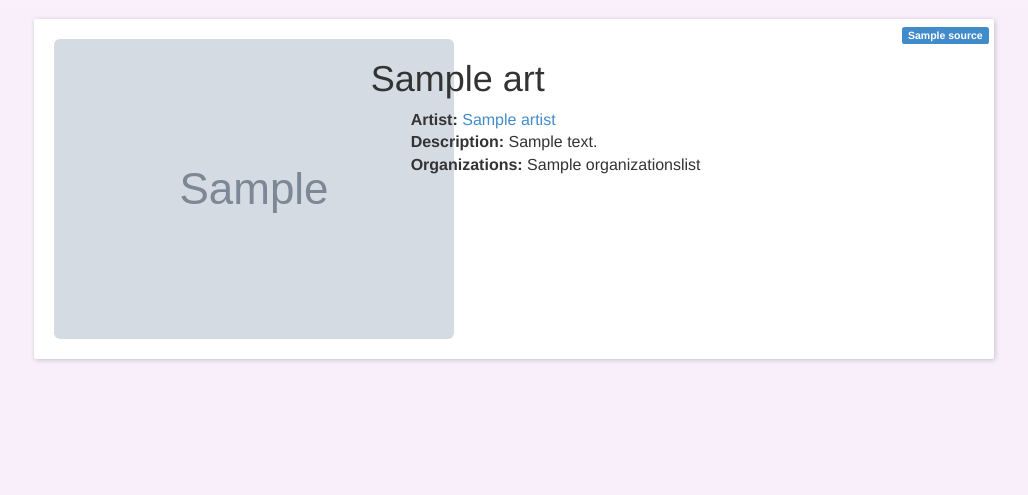
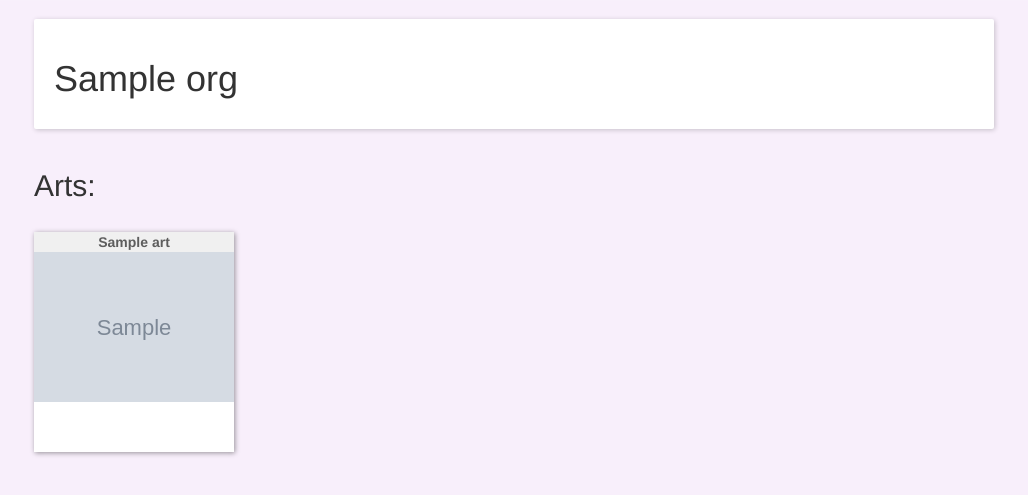
Before and after one commit to warunsl/Provenir, a Flask app: template app/templates/organization.html in a window 1280 px wide; the page is wider, and only the part inside the window is pictured. Shown: the part 51-546 px from the top of that part, without its empty margins (141-1169 px from the left). Run offline with Flask 2, Linux system fonts and the light colour scheme; the template is opened without the code that fills it: most values are stand-ins (such as "Sample title", 1, 10 or a date in 2020); grey boxes marked "Sample" are stand-in pictures; some libraries are stand-ins or nearby versions.

Commit message:
Changes to get the organizations page working

```diff
--- a/app/templates/organization.html
+++ b/app/templates/organization.html
@@ -8,7 +8,7 @@
         <meta name="description" content="">
         <meta name="author" content="">
 
-        <title>Provenir - {{ art.title | safe}}</title>
+        <title>Provenir - {{ org.entity_label | safe}}</title>
 
         <style>
             .body { background: #F8EFFB; }
@@ -21,12 +21,16 @@
 
         <style type="text/css" media="screen">
 
-            .date{
-                border-right: 1px solid #DEDEDE;
-                font-size: 30px;
-                height: 60px;
-                line-height: 60px;
-                text-align: center;
+
+
+
+    .img-thumb{
+
+        border: 6px solid #FFFFFF;
+        border-radius: 3px;
+        box-shadow: 2px 2px 2px rgba(0, 0, 0, 0.2);
+        max-height: 300px;
+        max-width: 300px;
     }
 
     .top-container{
@@ -38,12 +42,33 @@
         padding: 20px;
     }
 
-            .provenance-container{
-                font-size: 16px;
+    .art-box{
+        background: none repeat scroll 0 0 #FFFFFF;
+        box-shadow: 1px 1px 5px rgba(0, 0, 0, 0.4);
+        float: left;
+        height: 220px;
+        margin-right: 30px;
+        margin-top: 20px;
+        overflow: hidden;
+        position: relative;
+        text-align: center;
+        width: 200px;
     }
 
-            .provenance-container > div:nth-child(odd){ background-color:#eee; }
-            .provenance-container > div:nth-child(even){ background-color:#fff; }
+    .art-box .img-small{
+        width: 200px;
+    }
+
+    .art-box .art-title{
+        text-align: center;
+        width: 200px;
+        font-weight: bold;
+        background-color: #F0F0F0;
+    }
+
+    .art-box{
+        color: #5e5e5e;
+    }
 
         </style>
 
@@ -55,55 +80,26 @@
     {% include 'navbar.html' %}
     <div class="container" style="max-width:960px">
         <div style="position: relative" class="container top-container">
-            <div style=" position: absolute; right: 5px; top: 5px;">
-                <span class="label label-primary">{{ art.source }}</span>
-            </div>
             <div class="row">
-                <div class="col-md-4" style="text-align:center">
-                    <img class="img-rounded" src="{{ art.image }}">
-                </div>
                 <div class="col-md-6">
-                    <h1>{{ art.title | safe }}</h1>
-                    <ul style="font-size: 16px; list-style: none outside none;">
-                        {% if art.artist %}
-                            <li><b>Artist: </b> <a href="{{ url_for('artist', artistid=art.artist_id)  }}">{{ art.artist }}</a></li>
-                        {% endif %}
-                        {% if art.short_description %}
-                            <li><b>Description: </b>{{ art.short_description }}</li>
-                        {% endif %}
-                        {% if art.organizationslist %}
-                            <li><b>Organizations: </b>{{ art.organizationslist }}</li>
-                        {% endif %}
-                    </ul>
+                    <h1>{{ org.entity_label | safe }}</h1>
                 </div>
             </div>
         </div>
         <br>
-        {% if art.provenance %}
-        <h2> Provenance:</h2>
-        <div class="provenance-container container" style="max-width:960px">
-            <div class="provenance-record row">
-                <div class="date col-md-4">1785</div>
-                <div class="col-md-8">
-                    Johan van der Linden van Slingeland [1701-1782], Dordrecht, by 1752.[1] (his estate sale, at his residence by J. Yver and A. Delfos, Dordrecht, 22 August 1785 and days following, no. 70)
+        {% if org.arts %}
+        <h2>Arts:</h2>
+        <div class="art-list">
+            {% for art in org.arts %}
+            <a href="{{ url_for('art', artid=art._id) }}">
+                <div class="art-box">
+                        <div class="art-title">
+                            {{ art.title }}
                         </div>
+                        <img src="{{ art.image }}" class="img-small" alt="">
                 </div>
-            <div class="provenance-record row">
-                <div class="date col-md-4">1804 - 1814</div>
-                <div class="col-md-8">"Rens" or "Delfos."[2] (Alexis Delahante, London), c. 1804 to 1814</div>
-            </div>
-            <div class="provenance-record row">
-                <div class="date col-md-4">1815</div>
-                <div class="col-md-8">sold to Abraham Hume, Bart. [1749-1838], Wormley, Hertfordshire, by 1815</div>
-            </div>
-            <div class="provenance-record row">
-                <div class="date col-md-4">1851</div>
-                <div class="col-md-8">[3] by inheritance to his grandson, John Hume Cust, Viscount Alford, M. P. [1812-1851], Ashridge Park, Hertfordshire</div>
-            </div>
-            <div class="provenance-record row">
-                <div class="date col-md-4">1867</div>
-                <div class="col-md-8">by inheritance to his son, John William Spencer, 2nd earl Brownlow [1842-1867], Ashridge Park</div>
-            </div>
+            </a>
+            {% endfor %}
         </div>
         {% endif %}
         <div class="container" style="margin-bottom:30px">
```
Also changed, not shown: app/__init__.py (+21 -6 lines). Lines whose indentation alone changed are shown as unchanged.
